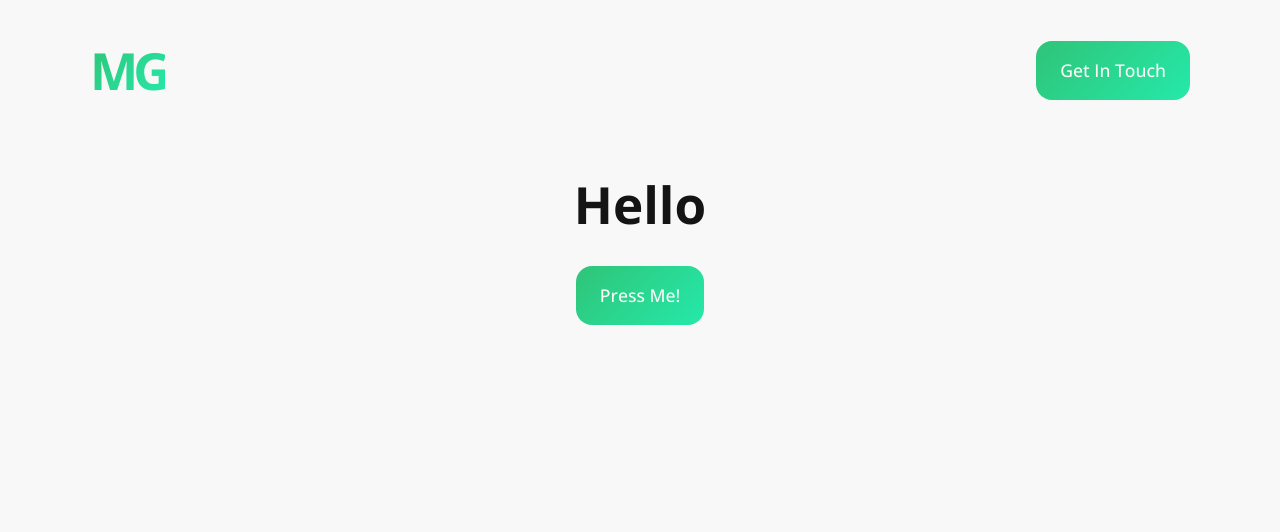
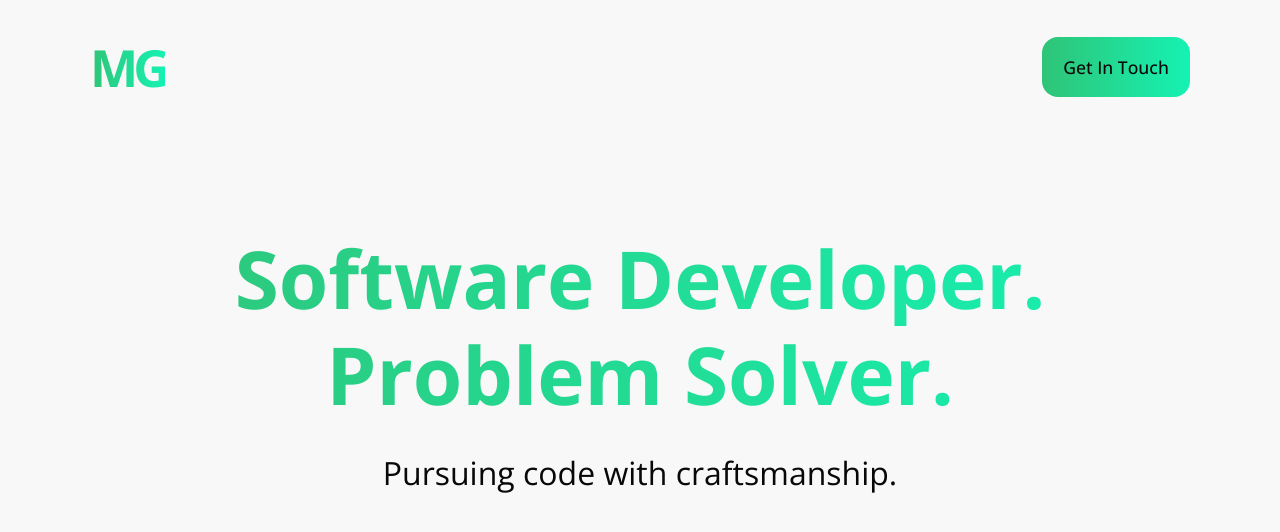
Before and after one commit to mgiann2/portfolio-website-v2, a Vue app: page / in a window 1280 px wide. Shown: the top 532 px of the page. Built offline with nearby package versions, Linux system fonts and the light colour scheme.

Commit message:
Add hero section

```diff
--- a/src/App.vue
+++ b/src/App.vue
@@ -1,11 +1,13 @@
 <script setup lang="ts">
 import Hero from "./components/Hero.vue"
 import Header from "./components/Header.vue"
+import About from "./components/About.vue"
 </script>
 
 <template>
     <Header/>
     <Hero/>
+    <About/>
 </template>
 
 <style scoped>
--- /dev/null
+++ b/src/components/About.vue
@@ -0,0 +1,17 @@
+<script setup lang="ts">
+
+</script>
+
+<template>
+    <div>
+
+    </div>
+</template>
+
+<style scoped>
+div {
+    padding: 5rem 0;
+    min-height: 500px;
+}
+
+</style>
--- a/src/components/Header.vue
+++ b/src/components/Header.vue
@@ -7,10 +7,12 @@
         <div class="container">
             <h1 style="width: min-content;
                        letter-spacing: -5px;
-                       background: linear-gradient(135deg, var(--primary), var(--accent));
+                       background: linear-gradient(90deg, var(--primary), var(--accent));
                        -webkit-background-clip: text;
                        background-clip: text;
-                       color: transparent;">
+                       color: transparent;
+                       font-size: 3.2rem;
+                       margin: 0">
                 MG
             </h1>
             <div class="contact-container">
@@ -21,9 +23,12 @@
 </template>
 
 <style scoped>
+nav {
+    margin: 2rem 0;
+}
+
 nav > .container {
     display: flex;
-    min-height: 3.25rem;
     align-items: stretch;
 }
 
@@ -34,4 +39,30 @@ nav > .container {
     flex-grow: 1;
 }
 
+@media only screen and (max-width: 600px) {
+    nav {
+        margin: 1rem 0;
+    }
+}
+
+@media only screen and (min-width: 600px) {
+
+}
+
+@media only screen and (min-width: 768px) {
+
+}
+
+@media only screen and (min-width: 992px) {
+
+}
+
+@media only screen and (min-width: 1200px) {
+
+}
+
+@media only screen and (min-width: 1400px) {
+
+}
+
 </style>
--- a/src/components/Hero.vue
+++ b/src/components/Hero.vue
@@ -4,11 +4,64 @@
 
 <template>
     <div class="container">
-        <h1>Hello</h1>
-        <button class="btn">Press Me!</button>
+        <div class="hero-div">
+            <h1 class="title">Software Developer.</h1>
+            <h1 class="title">Problem Solver.</h1>
+            <h2 class="tag-line">Pursuing code with craftsmanship.</h2>
+        </div>
     </div>
 </template>
 
 <style scoped>
+.hero-div {
+    margin: 8rem 0;
+}
 
+.title {
+    background: transparent;
+    background: linear-gradient(90deg, var(--primary), var(--accent));
+    -webkit-background-clip: text;
+    background-clip: text;
+    color: transparent;
+    font-size: 5rem;
+    line-height: 1.2em;
+    margin: 0;
+}
+
+.tag-line {
+    font-size: 2rem;
+    line-height: 1.2em;
+    font-weight: 400;
+    margin-top: 1em;
+}
+
+@media only screen and (max-width: 600px) {
+    .title {
+        font-size: 2rem;
+    }
+
+    .tag-line {
+        font-size: 1.2rem;
+    }
+}
+
+@media only screen and (min-width: 600px) {
+
+}
+
+@media only screen and (min-width: 768px) {
+
+}
+
+@media only screen and (min-width: 992px) {
+
+}
+
+@media only screen and (min-width: 1200px) {
+
+}
+
+@media only screen and (min-width: 1400px) {
+
+}
 </style>
--- a/src/style.css
+++ b/src/style.css
@@ -2,36 +2,26 @@
 
 :root {
     font-family: "Open Sans";
-    line-height: 1.5;
     font-weight: 400;
-
     color-scheme: light dark;
-    color: #f8f8f8;
-    background-color: #0f0f0f;
+    color: var(--white);
+    background-color: var(--black);
 
     font-synthesis: none;
     text-rendering: optimizeLegibility;
     -webkit-font-smoothing: antialiased;
     -moz-osx-font-smoothing: grayscale;
 
-    --black: #141414;
+    --black: #080808;
     --white: #f8f8f8;
+    --white2: #e8e8e8;
     --primary: #2fc477;
     --secondary: #8beab9;
-    --accent: #25e9aa;
+    --accent: #15f2b3;
 }
 
 body {
-    margin: 0
-}
-
-body {
-
-}
-
-h1 {
-    font-size: 3.2em;
-    line-height: 1.1;
+    margin: 0 1rem;
 }
 
 a, button {
@@ -39,14 +29,15 @@ a, button {
 }
 
 .btn {
+    color: var(--black);
     border-radius: 16px;
     border: none;
     outline: none;
-    padding: 1rem 1.5rem;
+    padding: 1em 1.2em;
     font-size: 1.1rem;
     font-weight: 500;
     font-family: inherit;
-    background: linear-gradient(135deg, var(--primary), var(--accent));
+    background: linear-gradient(90deg, var(--primary), var(--accent));
     cursor: pointer;
     transition: all .1s
 }
@@ -90,7 +81,7 @@ a, button {
 
 .container {
     width: 100%;
-    margin: 0 auto;
+    margin: auto;
 }
 
 @media (prefers-color-scheme: light) {
@@ -98,14 +89,12 @@ a, button {
         color: var(--black);
         background-color: var(--white);
     }
-
-    .btn {
-      color: var(--white);
-    }
 }
 
 @media only screen and (max-width: 600px) {
-
+    .btn {
+        font-size: .9rem;
+    }
 }
 
 @media only screen and (min-width: 600px) {
```
